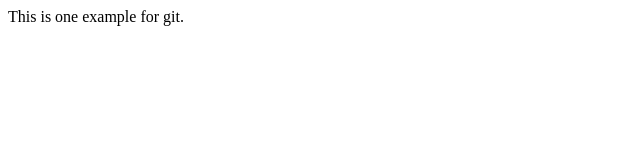
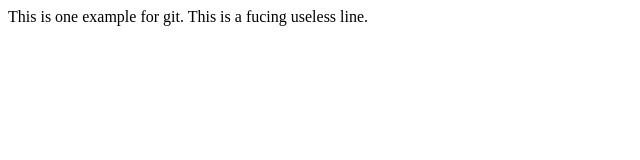
Before and after one commit to zdb1992/test, a plain HTML site: page index.html in a window 1280 px wide. Shown: the whole page, without its empty margins (0-640 px from the left). Drawn offline with Linux system fonts and the light colour scheme.

Commit message:
modified index

```diff
--- a/index.html
+++ b/index.html
@@ -4,5 +4,6 @@
 </head>
 <body>
   This is one example for git.
+  This is a fucing useless line.
 </body>
 </html>
```
